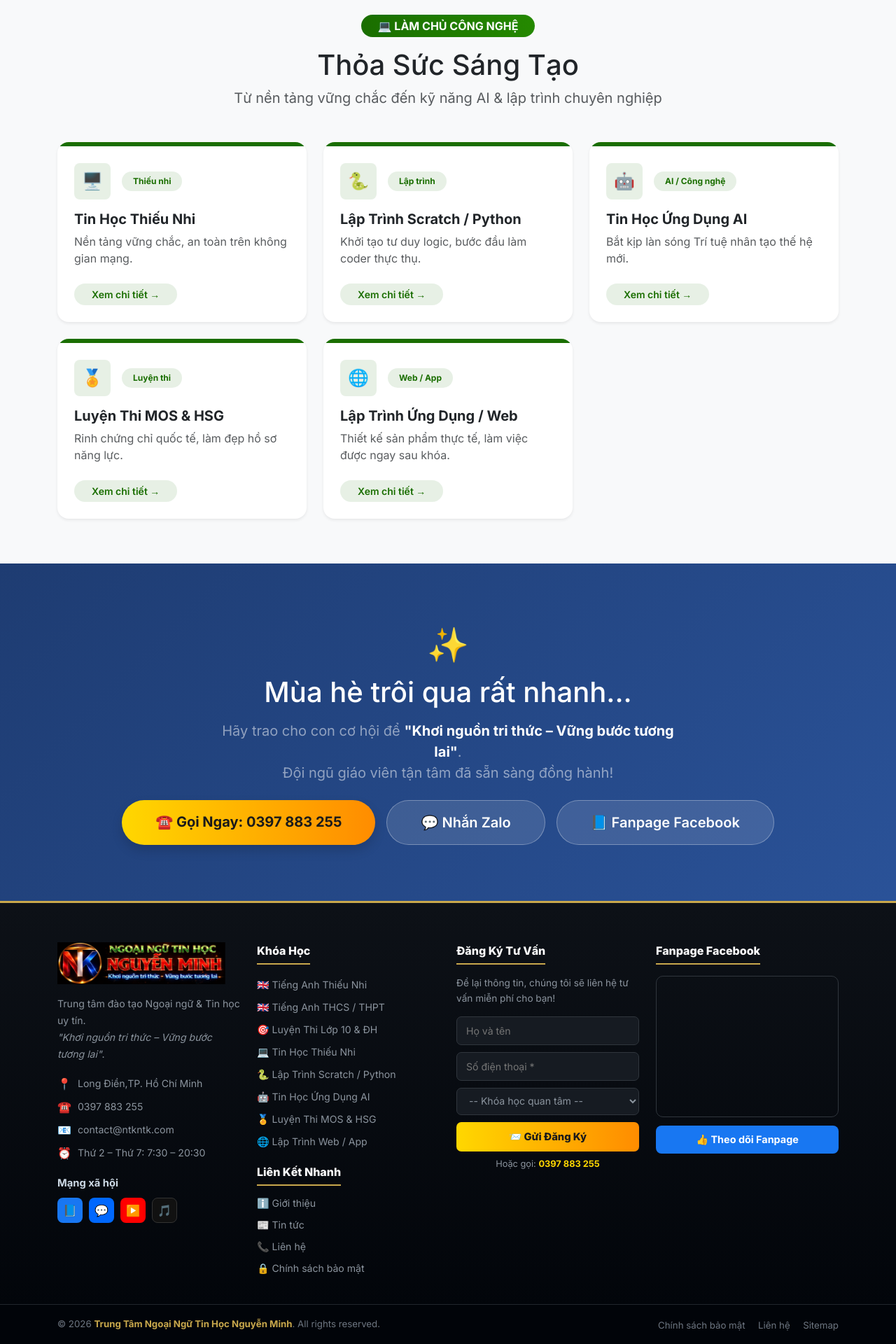
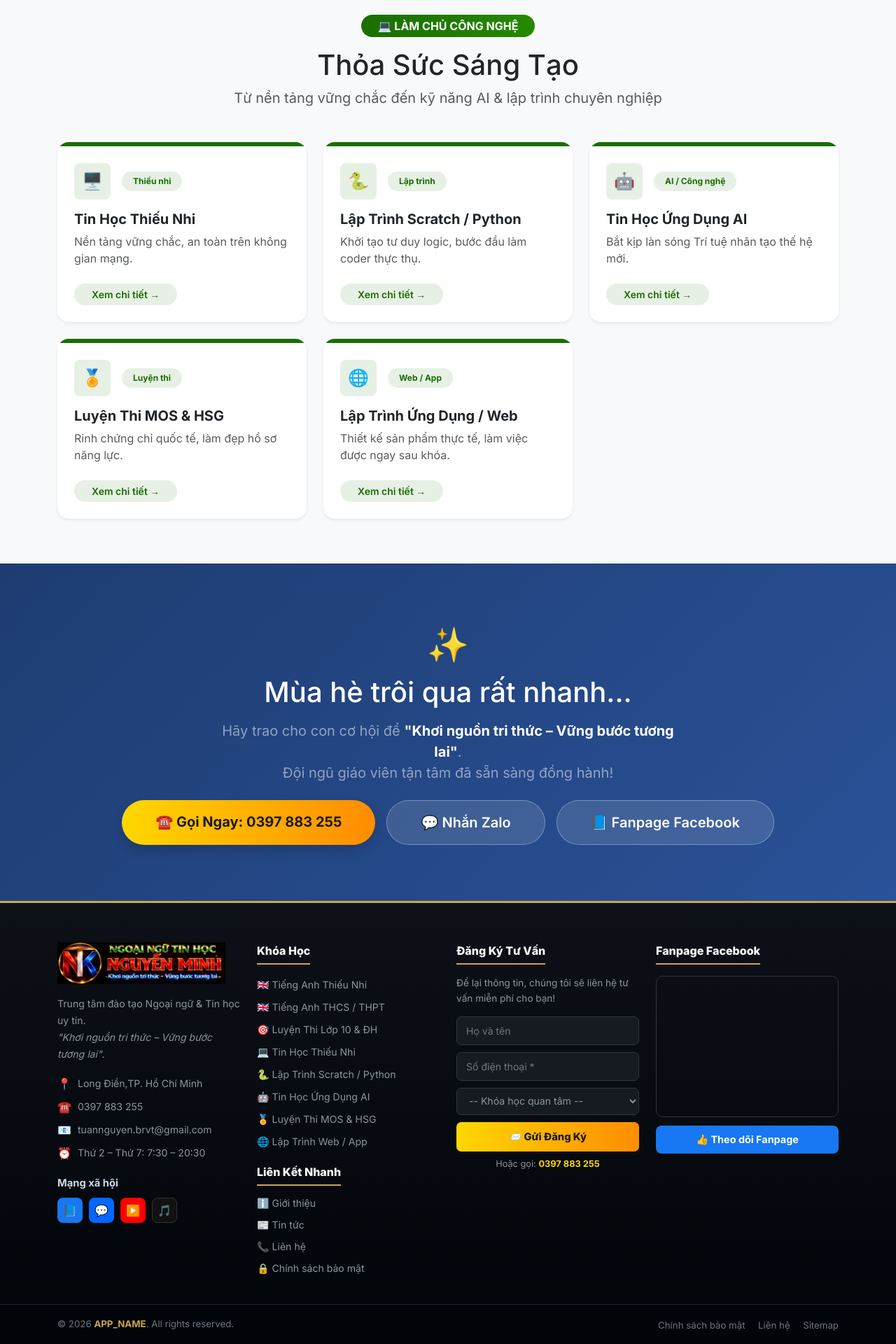
Before and after one commit to tuannguyenbrvt-alt/ntkntk, a PHP site: page /ntkntk/ in a window 1280 px wide. Shown: the part 1481-3401 px from the top of the page at 70% size. Run offline with PHP 8.4, Linux system fonts and the light colour scheme; data that the repository does not hold is empty; some libraries are stand-ins or nearby versions; grey boxes are pictures that could not be loaded.

Commit message:
Update contact email to tuannguyen.brvt@gmail.com in main layout

```diff
--- a/views/layouts/main.php
+++ b/views/layouts/main.php
@@ -132,10 +132,10 @@
                                 onmouseover="this.style.color='#c9a84c'" onmouseout="this.style.color='#8b949e'">0397
                                 883 255</a></li>
                         <li style="display:flex;align-items:center;gap:9px;"><span style="color:#c9a84c;">📧</span><a
-                                href="mailto:contact@ntkntk.com"
+                                href="mailto:tuannguyen.brvt@gmail.com"
                                 style="color:#8b949e;text-decoration:none;font-size:.88rem;"
                                 onmouseover="this.style.color='#c9a84c'"
-                                onmouseout="this.style.color='#8b949e'">contact@ntkntk.com</a></li>
+                                onmouseout="this.style.color='#8b949e'">tuannguyen.brvt@gmail.com</a></li>
                         <li style="display:flex;align-items:center;gap:9px;"><span style="color:#c9a84c;">⏰</span><span
                                 style="color:#8b949e;font-size:.88rem;">Thứ 2 – Thứ 7: 7:30 – 20:30</span></li>
                     </ul>
```
